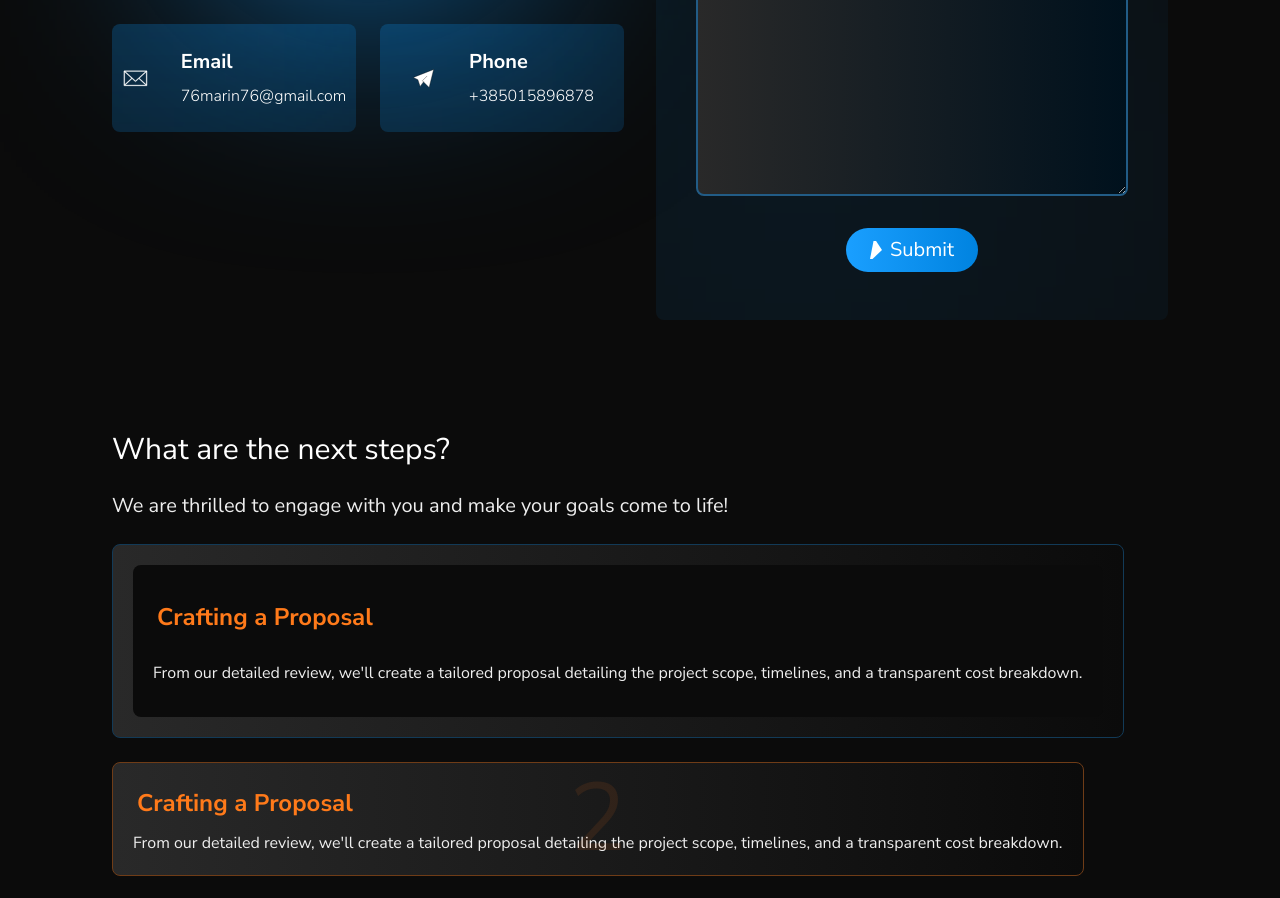
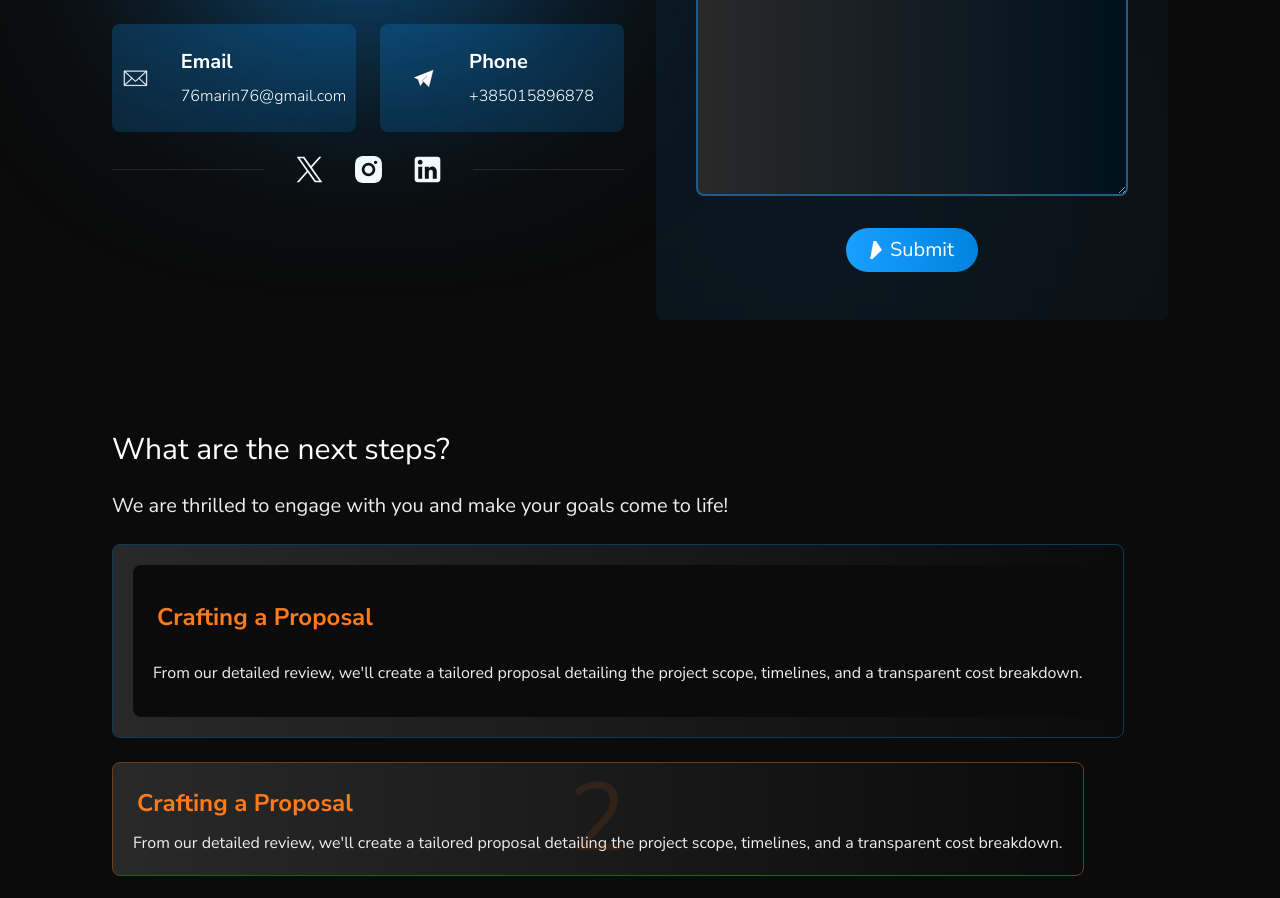
Before and after one commit to zrvnarmarin/BitLyte-Studios-Website, a Next.js app: page /contact in a window 1280 px wide. Shown: the part 840-1738 px from the top of the page. Built offline with nearby package versions, Linux system fonts and the light colour scheme.

Commit message:
added social media icons in /xontact route page

```diff
--- a/app/contact/(contact-sections)/HeroSection.tsx
+++ b/app/contact/(contact-sections)/HeroSection.tsx
@@ -4,7 +4,12 @@ import HeroSectionWrapper from "../../components/HeroSectionWrapper";
 import Image from "next/image";
 import ArrowRight from "../../../public/images/Rectangle 1.svg";
 import { Logo } from "@/app/services/[serviceId]/StepsSection";
-import { EmailIcon, ContactIcon } from "@/app/components/Footer";
+import {
+  EmailIcon,
+  ContactIcon,
+  socialMediaIcons,
+} from "@/app/components/Footer";
+import Link from "next/link";
 
 export default function HeroSection() {
   return (
@@ -57,6 +62,21 @@ export default function HeroSection() {
                 icon={contactInfo.icon}
               />
             ))}
+          </div>
+
+          {/* Social media icons */}
+          <div className="flex flex-col pt-6 gap-2 relative overflow-hidden">
+            <div className="w-full flex items-center justify-center gap-8 ">
+              <div className="w-full bg-[#252525] h-[0.5px]"></div>
+              {socialMediaIcons.map((socialMediaIcon) => (
+                <React.Fragment key={socialMediaIcon.id}>
+                  <Link href={socialMediaIcon.href}>
+                    {socialMediaIcon.icon()}
+                  </Link>
+                </React.Fragment>
+              ))}
+              <div className="w-full bg-[#252525] h-[0.5px]"></div>
+            </div>
           </div>
         </div>
 
```
